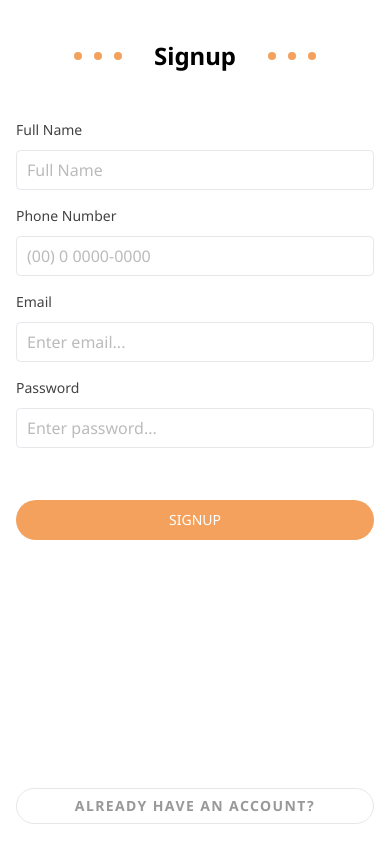
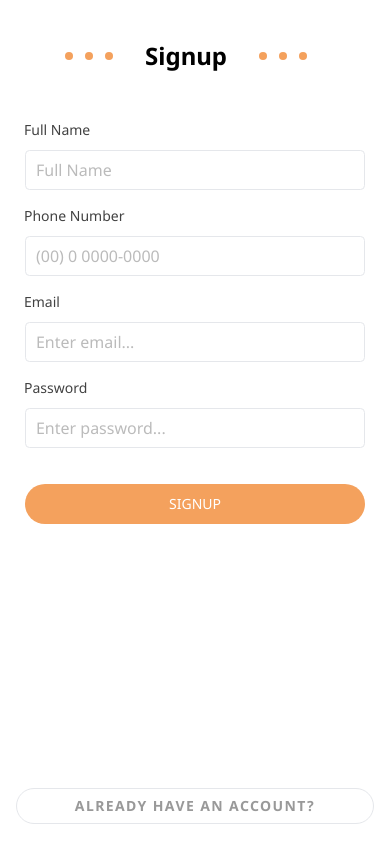
Before and after one commit to MatheusAFD/stationOne-app, a React (Vite) app: page /signup in a window 390 px wide. Built offline with nearby package versions, Linux system fonts and the light colour scheme; no server answers.

Commit message:
style/final responsive design

```diff
--- a/src/components/Header.tsx
+++ b/src/components/Header.tsx
@@ -24,12 +24,16 @@ export function Header(props: HeaderProps) {
 
       {props.hasBack && (
         <div className="flex justify-around items-center p-3 ">
-          <NavLink to={""} onClick={() => navigate(-1)}>
+          <NavLink
+            to={""}
+            onClick={() => navigate(-1)}
+            className="flex items-center"
+          >
             <ArrowLeft
               size={24}
               color="#ffffff"
               weight="bold"
-              className="ml-[-2.3rem] absolute left-12 top-3  "
+              className="ml-[-2.3rem] absolute left-12"
             />
           </NavLink>
           <h1 className="text-white font-semibold text-xl capitalize ">
--- a/src/components/InputEdit.tsx
+++ b/src/components/InputEdit.tsx
@@ -18,7 +18,7 @@ export function InputEdit(props: PropsInput) {
         type="email"
         name=""
         id={props.nameLabel}
-        className="border rounded-[4.5px] pl-[10px] h-10 w-[358px] "
+        className="border rounded-[4.5px] pl-[10px] h-10 w-[100%] "
         value={props.value}
       />
     </div>
--- a/src/components/Logo.tsx
+++ b/src/components/Logo.tsx
@@ -6,7 +6,7 @@ interface LogoProps {
 
 export function Logo(props: LogoProps) {
   return (
-    <div className="flex justify-center items-center mt-10 lg:m-auto">
+    <div className="flex justify-center items-center mt-10 lg:m-auto w-[95%] max-w-[358px]">
       <Detail />
       <strong className="text-2xl px-8">{props.name}</strong>
       <Detail />
--- a/src/components/Steps/StepThree.tsx
+++ b/src/components/Steps/StepThree.tsx
@@ -64,7 +64,7 @@ export function StepThree() {
 
   return (
     <div>
-      <div className="shadow w-[360px] mt-10 rounded">
+      <div className="shadow mt-10 rounded w-[95%] max-w-[410px] m-auto">
         {data?.products.map((item) => {
           return (
             <div>
--- a/src/components/TabMenu.tsx
+++ b/src/components/TabMenu.tsx
@@ -24,7 +24,7 @@ export function TabMenu() {
   };
   return (
     <>
-      <nav className="flex justify-around gap-3 fixed bottom-0 left-0 right-0 z-10 bg-white">
+      <nav className="flex justify-between gap-3 fixed bottom-0 left-0 right-0 z-10 bg-white">
         <ul className="flex gap-20 mt-2 shadow-3xl w-full justify-center py-2 ">
           {Object.entries(menuItems).map(([key, value]) => {
             return (
--- a/src/pages/Account/Signup.tsx
+++ b/src/pages/Account/Signup.tsx
@@ -87,21 +87,24 @@ export function Signup() {
     <>
       <>
         <form
-          className="lg:mt-12 sans max-w-lg lg:m-auto sm:m-auto sm:items-center"
+          className="lg:mt-12 sans m-auto sm:items-center max-w-[358px]"
           onSubmit={handleUser}
         >
           <Logo name="Signup" />
 
-          <div className="flex flex-col m-auto items-center w-[358px]">
-            <div className="mt-12 mb-4">
-              <label htmlFor="name" className="block text-sm text-[#424242]">
+          <div className="flex flex-col justify-center">
+            <div className="mb-4 mt-12 w-full flex flex-col items-center">
+              <label
+                htmlFor="name"
+                className="block text-sm text-[#424242] place-self-start px-2"
+              >
                 Full Name
               </label>
               <input
                 type="text"
                 id="name"
                 placeholder="Full Name"
-                className="border rounded-[4.5px] pl-[10px] h-10 w-[358px] mt-[10px]"
+                className="border rounded-[4.5px] pl-[10px] h-10 mt-[10px] w-[95%] max-w-[358px]"
                 onChange={(e) => {
                   setName(e.target.value);
                 }}
@@ -109,25 +112,28 @@ export function Signup() {
               />
             </div>
 
-            <div className="mb-4">
-              <label htmlFor="name" className="block text-sm text-[#424242]">
+            <div className="mb-4 w-full flex flex-col items-center ">
+              <label
+                htmlFor="name"
+                className="block text-sm text-[#424242] place-self-start px-2"
+              >
                 Phone Number
               </label>
 
               <InputMask
                 mask="(99) 9 9999-9999"
                 placeholder="(00) 0 0000-0000"
-                className="border rounded-[4.5px] pl-[10px] h-10 w-[358px] mt-[10px]"
+                className="border rounded-[4.5px] pl-[10px] h-10 mt-[10px] w-[95%] max-w-[358px]"
                 onChange={(e) => {
                   setPhone(e.target.value);
                 }}
               />
             </div>
 
-            <div className="mb-4">
+            <div className="mb-4 w-full flex flex-col items-center ">
               <label
                 htmlFor="email"
-                className="block text-sm text-[#424242] mb-[10px]"
+                className="block text-sm text-[#424242] mb-[10px] place-self-start px-2"
               >
                 Email
               </label>
@@ -136,17 +142,17 @@ export function Signup() {
                 type="email"
                 id="email"
                 placeholder="Enter email..."
-                className="border rounded-[4.5px] pl-[10px] h-10 w-[358px] "
+                className="border rounded-[4.5px] pl-[10px] h-10 w-[95%] max-w-[358px]"
                 onChange={(e) => {
                   setEmail(e.target.value);
                 }}
               />
             </div>
 
-            <div className="mb-4">
+            <div className="mb-4 w-full flex flex-col items-center ">
               <label
                 htmlFor="password"
-                className="block text-sm text-[#424242]"
+                className="block text-sm text-[#424242] place-self-start px-2"
               >
                 Password
               </label>
@@ -154,21 +160,20 @@ export function Signup() {
                 type="password"
                 id="password"
                 placeholder="Enter password..."
-                className="border rounded-[4.5px] pl-[10px] h-10 w-[358px] mt-[10px]"
+                className="border rounded-[4.5px] pl-[10px] h-10 mt-[10px] w-[95%] max-w-[358px]"
                 onChange={(e) => {
                   setPassword(e.target.value);
                 }}
                 maxLength={11}
                 minLength={6}
               />
+              <InputAccount
+                disabled={loading}
+                value="signup"
+                size="sm"
+                class="bg-orange-900 h-10 mt-9 text-white disabled:opacity-60 w-[95%] max-w-[358px]"
+              />
             </div>
-
-            <InputAccount
-              disabled={loading}
-              value="signup"
-              size="sm"
-              class="bg-orange-900 h-10 mt-9 text-white w-[358px] disabled:opacity-60"
-            />
           </div>
           <NavLink
             to="/login"
@@ -177,7 +182,7 @@ export function Signup() {
             <InputAccount
               value="already have an account?"
               size="sm"
-              class="w-[358px] h-9 mt-9 text-[#999999] font-bold border tracking-widest "
+              class="w-[95%] max-w-[358px] h-9 mt-9 text-[#999999] font-bold border tracking-widest "
             />
           </NavLink>
         </form>
--- a/src/pages/MenuItems/Food.tsx
+++ b/src/pages/MenuItems/Food.tsx
@@ -43,7 +43,7 @@ export function Food() {
           type="text"
           placeholder="Search..."
           minLength={3}
-          className=" w-[376px] h-10 px-6 border mt-8 rounded-full border-[#bdbdbd]"
+          className="w-[95%] max-w-[370px] h-10 px-6 border mt-8 rounded-full border-[#bdbdbd]"
           debounceTimeout={500}
           onChange={(e) => {
             setSearch(e.target.value);
@@ -55,7 +55,7 @@ export function Food() {
         {data?.shops.map((product) => {
           return (
             <div
-              className=" mt-4 w-[376px] shadow-md rounded-xl last:mb-24 "
+              className=" mt-4 w-[95%] max-w-[370px] shadow-md rounded-xl last:mb-24 "
               key={product.id}
             >
               <h2 className="w-full h-12 bg-brown-900 flex items-center justify-center text-white text-xl font-bold rounded-t-xl">
--- a/src/pages/MenuItems/Profile.tsx
+++ b/src/pages/MenuItems/Profile.tsx
@@ -40,7 +40,7 @@ export function Profile() {
           </p>
         </div>
 
-        <div className="flex bg-[#28a0e5] w-[307px] items-center gap-3 rounded-[5px] mt-3 p-1 lg:mb-20">
+        <div className="flex bg-[#28a0e5] w-[307px] items-center gap-3 rounded-[5px] mt-3 p-1 mb-20">
           <IconStripe />
           <p className="text-white font-semibold text-sm leading-none">
             Connect with Stripe
--- a/src/pages/MenuItems/ProfileSettings.tsx
+++ b/src/pages/MenuItems/ProfileSettings.tsx
@@ -20,7 +20,7 @@ export function ProfileSettings() {
   return (
     <>
       <Header hasBack={true} title="My Profile" />
-      <div className="p-4 flex flex-col justify-center items-center">
+      <div className="flex flex-col sans m-auto  max-w-[370px] lg:mt-12 p-4">
         <InputEdit nameLabel="Full Name" value={localStorage.getItem("name")} />
 
         <label
@@ -51,7 +51,7 @@ export function ProfileSettings() {
         <InputAccount
           value="save"
           size="sm"
-          class="bg-orange-900 h-10 mt-10 text-white w-[358px] uppercase"
+          class="bg-orange-900 h-10 mt-10 text-white w-[100%] uppercase"
         />
 
         <button
```
Also changed, not shown: src/pages/Account/Login.tsx (+17 -12 lines), src/pages/MenuItems/Order.tsx (+18 -9 lines), src/pages/Products/Product.tsx (+5 -5 lines), 1 other file (tests, documents, lock files or other folders).
